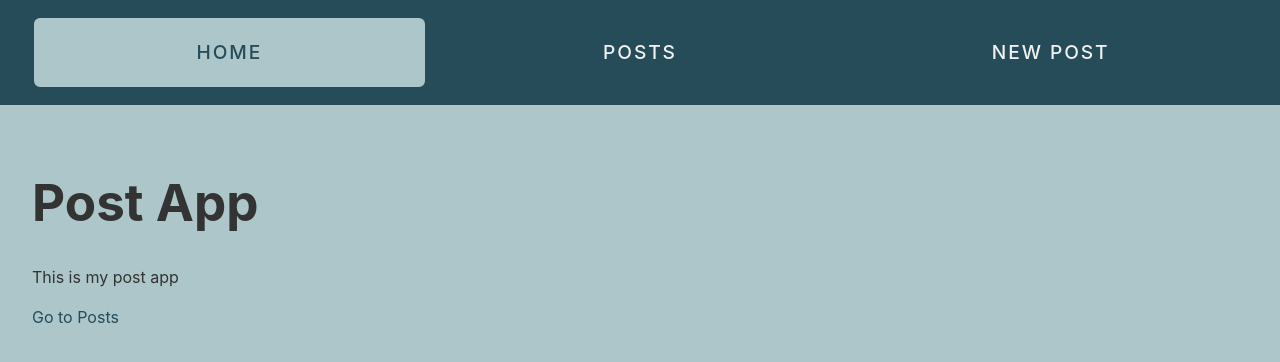
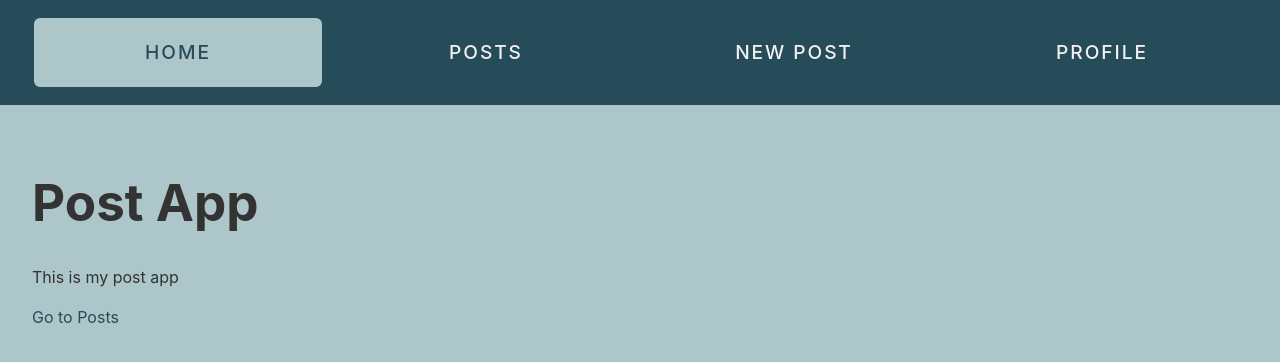
Before and after one commit to cederdorff/next-post-app, a Next.js app: page / in a window 1280 px wide. Shown: the top 362 px of the page. Built offline with nearby package versions, Linux system fonts and the light colour scheme.

Commit message:
Add Profile link to navigation and adjust layout for improved accessibility

```diff
--- a/app/components/Nav.js
+++ b/app/components/Nav.js
@@ -17,6 +17,9 @@ export default function Nav() {
       <Link href="/create" className={pathname === "/create" ? "active" : ""}>
         New Post
       </Link>
+      <Link href="/profile" className={pathname === "/profile" ? "active" : ""}>
+        Profile
+      </Link>
     </nav>
   );
 }
--- a/app/globals.css
+++ b/app/globals.css
@@ -184,7 +184,7 @@ nav {
   text-align: center;
   top: 0;
   padding: 1em 2em;
-  grid-template-columns: 1fr 1fr 1fr;
+  grid-template-columns: 1fr 1fr 1fr 1fr;
   gap: 1em;
 }
 
```
